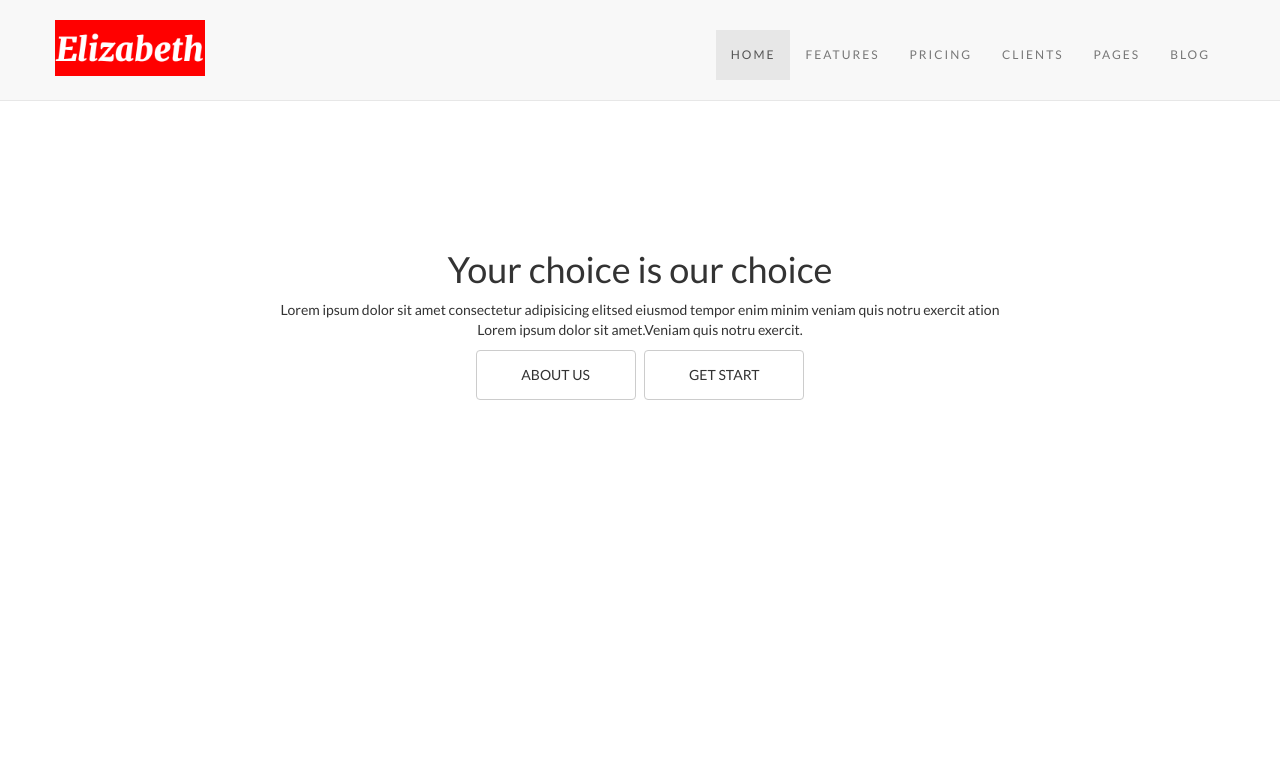
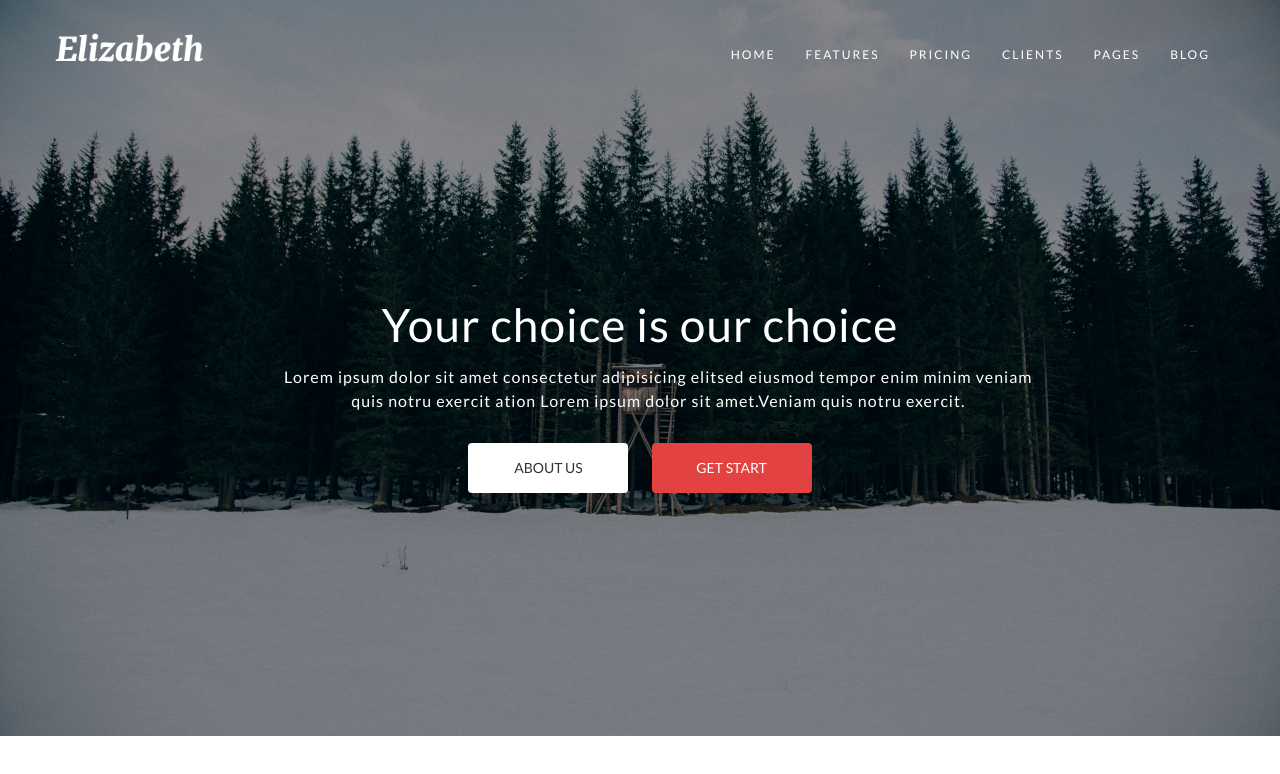
Before and after one commit to lukasss88/cssTraining, a website: page app/index.html in a window 1280 px wide. Drawn offline with nearby package versions, Linux system fonts and the light colour scheme.

Commit message:
finish styling background img

```diff
--- a/app/css/main.css
+++ b/app/css/main.css
@@ -1,6 +1,9 @@
 /*GENERAL STYLES*/
 body {
     font-family: 'Lato', sans-serif;
+    font-size: 16px;
+    line-height: 24px;
+    color: #777;
 }
 
 /*NAVBAR STYLES*/
@@ -10,6 +13,8 @@ body {
 .navbar-default {
     padding: 20px 0;
     margin-bottom: 0px;
+    background-color: transparent;
+    border-bottom: none;
 }
 .navbar-default .navbar-collapse, .navbar-default .navbar-form {
     margin-top: 10px;
@@ -17,26 +22,73 @@ body {
 .navbar-brand {
     padding: 0px;
 }
+.navbar-default .navbar-nav>li>a {
+    color: #fff;
+    letter-spacing: 2px;
+}
 li > a {
     letter-spacing: 2px;
     text-transform: uppercase;
     font-size: 12px;
+
+}
+.navbar-default .navbar-nav>.active>a {
+    background-color: transparent;
+    color: white;
+}
+li:active {
+    background-color: transparent;
+    color: white;
 }
 /*BACKGROUND IMAGE STYLES*/
+.main-section {
+    background-image: url("../assets/images/slide1.jpg") ;
+    background-repeat: no-repeat;
+    background-size:cover;
+    height: 736px;
+    position: relative;
+
+}
+.main-section:before {
+    background: rgba(0, 0, 0, 0.4);
+    content: "";
+    height: 100%;
+    filter: alpha(opacity=80);
+    position: absolute;
+    width: 100%;
+}
 .hero-text {
-    margin-top: 250px;
+    padding-top: 275px;
     text-align:center;
 }
-.medium-text {
-    text-align:center;
+.hero-text h2 {
+    font-size: 46px;
+    font-weight: 400;
+    letter-spacing: 1px;
+    line-height: 60px;
+    color: #fff;
 }
+.hero-text p {
+    color: #fff;
+    font-weight: 400;
+    letter-spacing: 1px;
+    margin: auto auto 15px;
+    width: 105%;
+
+}
+
 .main-buttons {
     text-align:center;
-
+    margin-top: 30px;
 }
 .main-buttons > button {
     text-transform: uppercase;
-    margin: 0 3px 3px 3px;
+    margin: 0 10px 5px 10px;
     width: 160px;
     height: 50px;
+    border: none;
 }
+.start-btn {
+    background-color: #e24241;
+    color: #fff;
+}
--- a/app/index.html
+++ b/app/index.html
@@ -25,8 +25,7 @@
                 <span class="icon-bar"></span>
                 <span class="icon-bar"></span>
             </button>
-            <a href="index.html" class="navbar-brand"><img src="assets/images/logo.png" alt="logo"
-                                                           style="background-color: red;"></a>
+            <a href="index.html" class="navbar-brand"><img src="assets/images/logo.png" alt="logo"></a>
         </div>
         <div class="navbar-collapse collapse" aria-expanded="false">
             <nav>
@@ -59,19 +58,19 @@
 <!--End Navbar section-->
 
 <!-- Background-image section-->
-<section>
+<section class="main-section">
     <div class="container">
         <div class="col-md-8 col-md-offset-2">
             <div class="hero-text">
-                <h1>Your choice is our choice</h1>
-            </div>
-            <div class="medium-text">
+                <h2>Your choice is our choice</h2>
+
                 <p>Lorem ipsum dolor sit amet consectetur adipisicing elitsed eiusmod tempor enim minim veniam
                     quis notru exercit ation Lorem ipsum dolor sit amet.Veniam quis notru exercit.</p>
-            </div>
-            <div class="main-buttons">
-                <button class="btn btn-default">About Us</button>
-                <button class="btn btn-default">Get Start</button>
+
+                <div class="main-buttons">
+                    <button class="btn btn-default about-btn">About Us</button>
+                    <button class="btn btn-default start-btn">Get Start</button>
+                </div>
             </div>
         </div>
     </div>
```
Also changed, not shown: app/assets/images/slide1.jpg (added).
